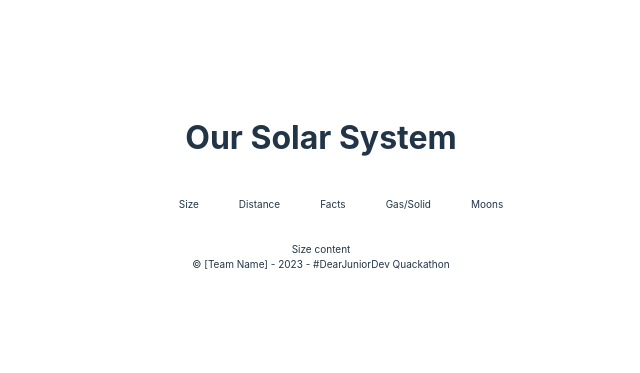
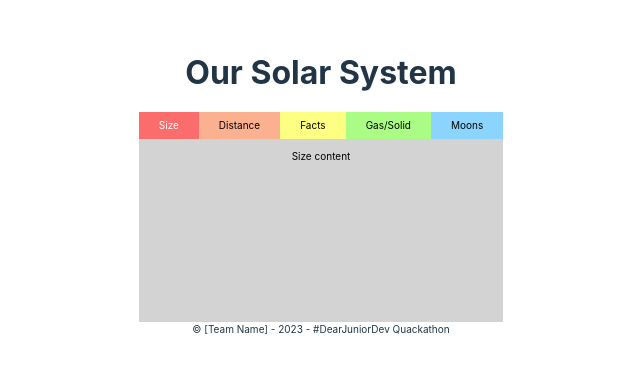
Before and after one commit to Joyce750526/solar-system-quackathon, a React (Vite) app in the folder solar-system-quackathon/: page / in a window 1280 px wide. Shown: the part 215-588 px from the top of the page, without its empty margins (319-959 px from the left). Built offline with nearby package versions, Linux system fonts and the light colour scheme.

Commit message:
Added color styling to infoBox tab and container.

```diff
--- a/solar-system-quackathon/src/components/infobox.css
+++ b/solar-system-quackathon/src/components/infobox.css
@@ -2,11 +2,41 @@
   display: none !important;
 }
 
+.container {
+  background: lightgray;
+  color: black;
+  padding-bottom: 10px;
+  min-height: 200px;
+}
+
 ul {
   list-style: none;
+  padding: 0;
 }
 
 li {
   display: inline-block;
-  margin: 20px;
+  color: black;
+  padding: 6px 20px;
 }
+
+li:first-child {
+  background: #fb6d6d;
+  color: white;
+}
+li:nth-child(2) {
+  background: #fbb090;
+}
+li:nth-child(3) {
+  background: #fdff83;
+}
+li:nth-child(4) {
+  background: #abfc85;
+}
+li:last-child {
+  background: #8bd4fe;
+}
+
+.tab-container:hover {
+  cursor: pointer;
+}
--- a/solar-system-quackathon/src/components/planets.jsx
+++ b/solar-system-quackathon/src/components/planets.jsx
@@ -1,20 +1,38 @@
-import { useState } from 'react'
-import './planets.css'
+import { useState } from "react";
+import "./planets.css";
 
 export default function Planets() {
   // const [count, setCount] = useState(0)
 
   return (
     <section>
-        <div class="planet" id="sun">Sun</div>
-        <div class="planet" id="mercury">Mercury</div>
-        <div class="planet" id="venus">Venus</div>
-        <div class="planet" id="earth">Earth</div>
-        <div class="planet" id="mars">Mars</div>
-        <div class="planet" id="jupiter">Jupiter</div>
-        <div class="planet" id="saturn">Saturn</div>
-        <div class="planet" id="uranus">Uranus</div>
-        <div class="planet" id="neptune">Neptune</div>
+      <div className='planet' id='sun'>
+        Sun
+      </div>
+      <div className='planet' id='mercury'>
+        Mercury
+      </div>
+      <div className='planet' id='venus'>
+        Venus
+      </div>
+      <div className='planet' id='earth'>
+        Earth
+      </div>
+      <div className='planet' id='mars'>
+        Mars
+      </div>
+      <div className='planet' id='jupiter'>
+        Jupiter
+      </div>
+      <div className='planet' id='saturn'>
+        Saturn
+      </div>
+      <div className='planet' id='uranus'>
+        Uranus
+      </div>
+      <div className='planet' id='neptune'>
+        Neptune
+      </div>
     </section>
-  )
+  );
 }
--- a/solar-system-quackathon/src/pages/App.jsx
+++ b/solar-system-quackathon/src/pages/App.jsx
@@ -1,17 +1,10 @@
-import { useState } from "react";
 import "./App.css";
-import Header from "../components/header";
-import Footer from "../components/footer";
-import InfoBox from "../components/infobox";
+import Home from "./home";
 
 export default function App() {
-  // const [count, setCount] = useState(0)
-
   return (
     <>
-      <Header />
-      <InfoBox />
-      <Footer />
+      <Home />
     </>
   );
 }
--- a/solar-system-quackathon/src/pages/home.jsx
+++ b/solar-system-quackathon/src/pages/home.jsx
@@ -1,10 +1,14 @@
 import Footer from "../components/footer";
 import Header from "../components/header";
+import Planets from "../components/planets";
+import InfoBox from "../components/infobox";
 
 export default function Home() {
   return (
     <div>
       <Header />
+      {/* <Planets /> */}
+      <InfoBox />
       <Footer />
     </div>
   );
```
